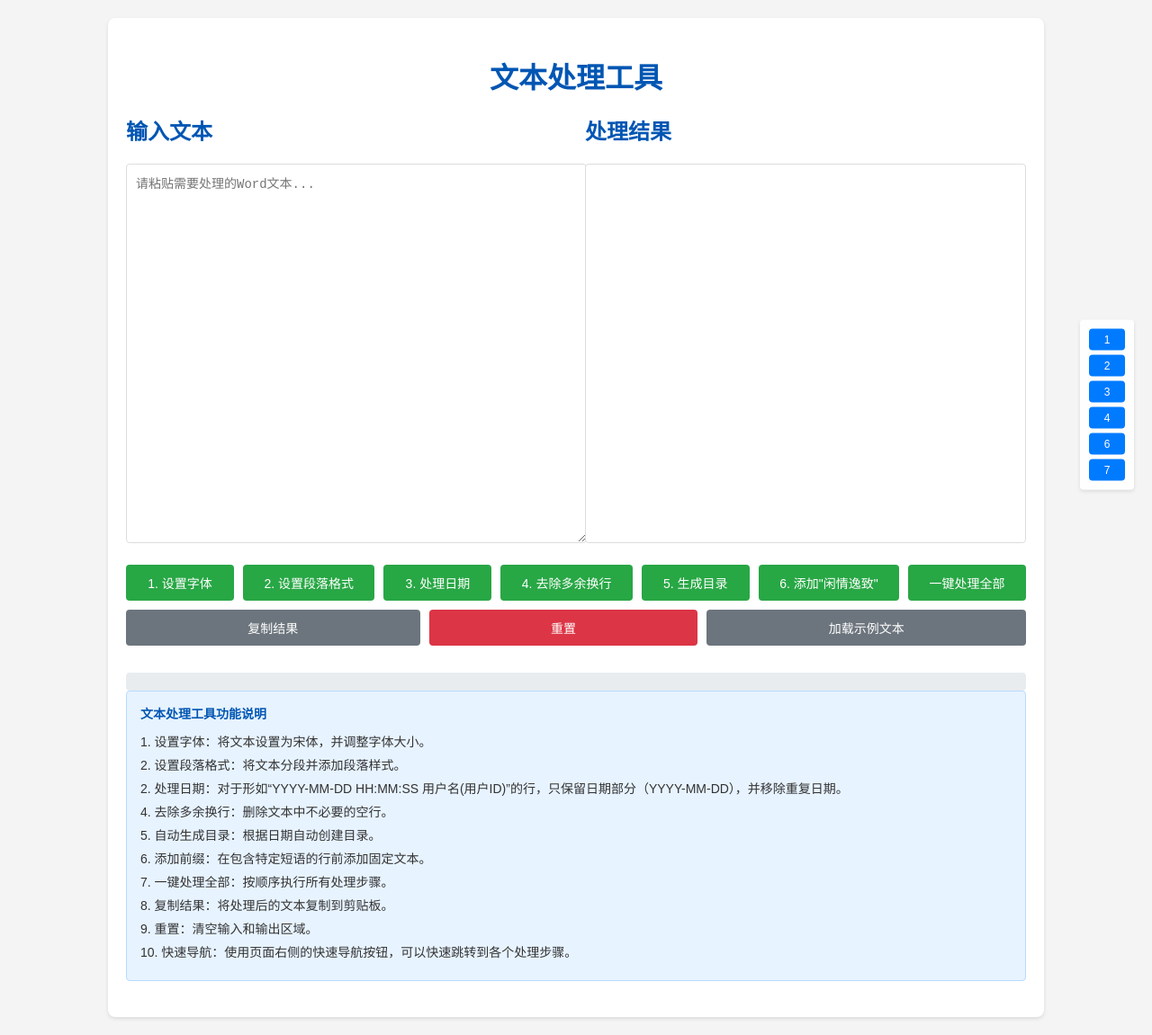
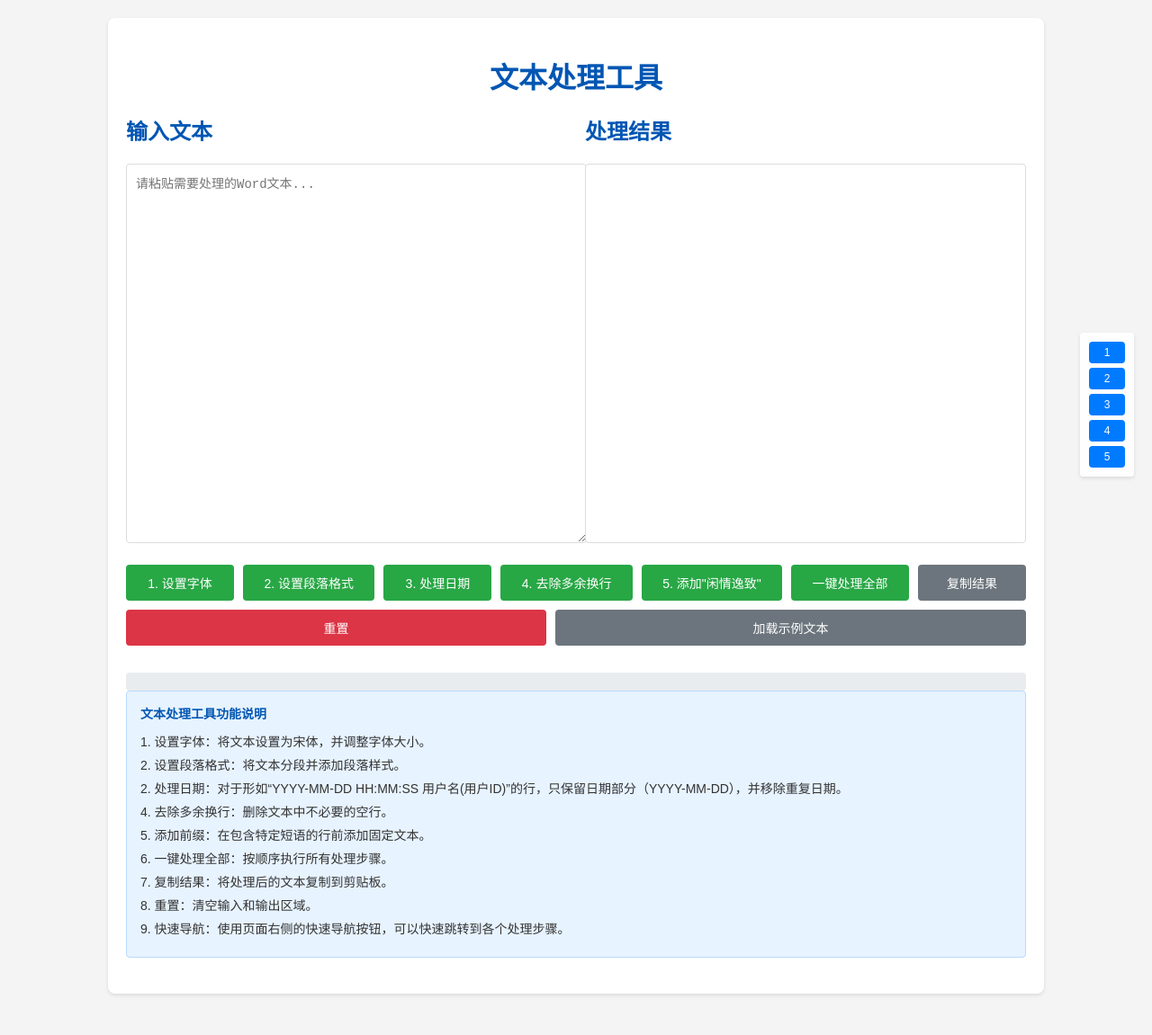
Before and after one commit to CrescentVelvet/crescentvelvet.github.io, a Jekyll site: the page built from _pages/text_processor.html, in a window 1280 px wide. Shown: the whole page at 90% size. Built offline with Jekyll 4.4.1, drawn with Linux system fonts in a browser that asks for light colours; after the commit the page ends 1125 px from its top, so only the background shows below that.

Commit message:
取消自动生成目录功能

```diff
--- a/_pages/text_processor.html
+++ b/_pages/text_processor.html
@@ -203,8 +203,7 @@ title: "文本处理工具"
             <button id="formatParagraph" class="step-button">2. 设置段落格式</button>
             <button id="processDates" class="step-button">3. 处理日期</button>
             <button id="removeExtraLineBreaks" class="step-button">4. 去除多余换行</button>
-            <button id="generateTOC" class="step-button">5. 生成目录</button>
-            <button id="addLeisurePrefix" class="step-button">6. 添加"闲情逸致"</button>
+            <button id="addLeisurePrefix" class="step-button">5. 添加"闲情逸致"</button>
             <button id="processAll" class="step-button">一键处理全部</button>
             <button id="copyResult" class="copy-button">复制结果</button>
             <button id="resetText" class="reset-button">重置</button>
@@ -216,12 +215,11 @@ title: "文本处理工具"
             <div class="info-feature">2. 设置段落格式：将文本分段并添加段落样式。</div>
             <div class="info-feature">2. 处理日期：对于形如“YYYY-MM-DD HH:MM:SS 用户名(用户ID)”的行，只保留日期部分（YYYY-MM-DD），并移除重复日期。</div>
             <div class="info-feature">4. 去除多余换行：删除文本中不必要的空行。</div>
-            <div class="info-feature">5. 自动生成目录：根据日期自动创建目录。</div>
-            <div class="info-feature">6. 添加前缀：在包含特定短语的行前添加固定文本。</div>
-            <div class="info-feature">7. 一键处理全部：按顺序执行所有处理步骤。</div>
-            <div class="info-feature">8. 复制结果：将处理后的文本复制到剪贴板。</div>
-            <div class="info-feature">9. 重置：清空输入和输出区域。</div>
-            <div class="info-feature">10. 快速导航：使用页面右侧的快速导航按钮，可以快速跳转到各个处理步骤。</div>
+            <div class="info-feature">5. 添加前缀：在包含特定短语的行前添加固定文本。</div>
+            <div class="info-feature">6. 一键处理全部：按顺序执行所有处理步骤。</div>
+            <div class="info-feature">7. 复制结果：将处理后的文本复制到剪贴板。</div>
+            <div class="info-feature">8. 重置：清空输入和输出区域。</div>
+            <div class="info-feature">9. 快速导航：使用页面右侧的快速导航按钮，可以快速跳转到各个处理步骤。</div>
         </div>
     </div>
 
@@ -231,9 +229,7 @@ title: "文本处理工具"
         <button data-target="formatParagraph">2</button>
         <button data-target="processDates">3</button>
         <button data-target="removeExtraLineBreaks">4</button>
-
-        <button data-target="generateTOC">6</button>
-        <button data-target="addLeisurePrefix">7</button>
+        <button data-target="addLeisurePrefix">5</button>
     </div>
 
     <script>
@@ -375,34 +371,7 @@ title: "文本处理工具"
             showStatus('多余换行已移除');
         });
 
-        // 5. 自动生成目录
-        document.getElementById('generateTOC').addEventListener('click', () => {
-            if (!outputPreview.innerHTML.trim()) {
-                showStatus('请先处理文本', true);
-                return;
-            }
-
-            let content = outputPreview.innerHTML;
-            const dateRegex = /\b\d{4}-\d{2}-\d{2}\b/g;
-            const dates = (content.match(dateRegex) || []).filter((value, index, self) => self.indexOf(value) === index);
-
-            if (dates.length === 0) {
-                showStatus('未找到日期，无法生成目录', true);
-                return;
-            }
-
-            // 创建目录
-            let toc = '<div class="toc"><div class="toc-title">目录</div>';
-            dates.forEach(date => {
-                toc += `<div class="toc-item">${date}</div>`;
-            });
-            toc += '</div>';
-
-            updatePreview(toc + content);
-            showStatus('目录已生成');
-        });
-
-        // 6. 添加"闲情逸致"
+        // 5. 添加"闲情逸致"
         document.getElementById('addLeisurePrefix').addEventListener('click', () => {
             if (!outputPreview.innerHTML.trim()) {
                 showStatus('请先处理文本', true);
```
Also changed, not shown: other parts of _pages/text_processor.html (+6 -7 lines).
